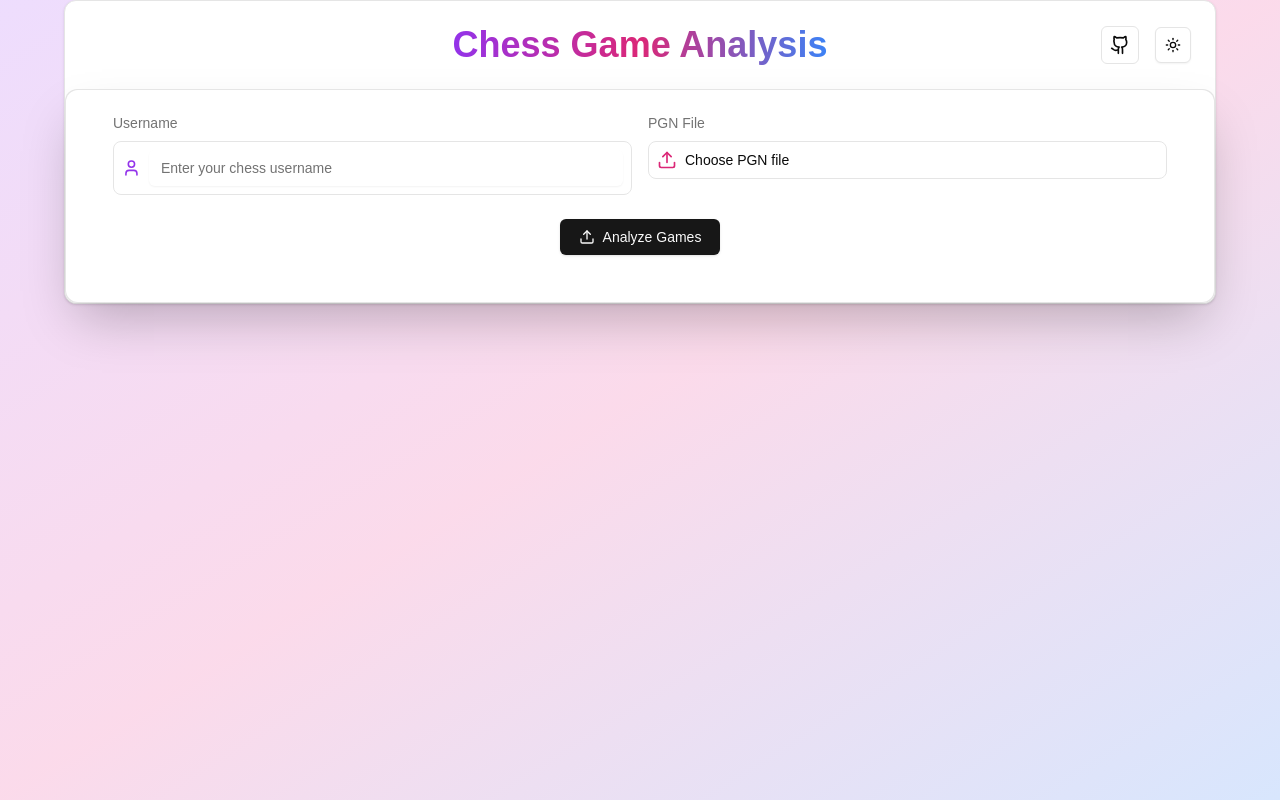
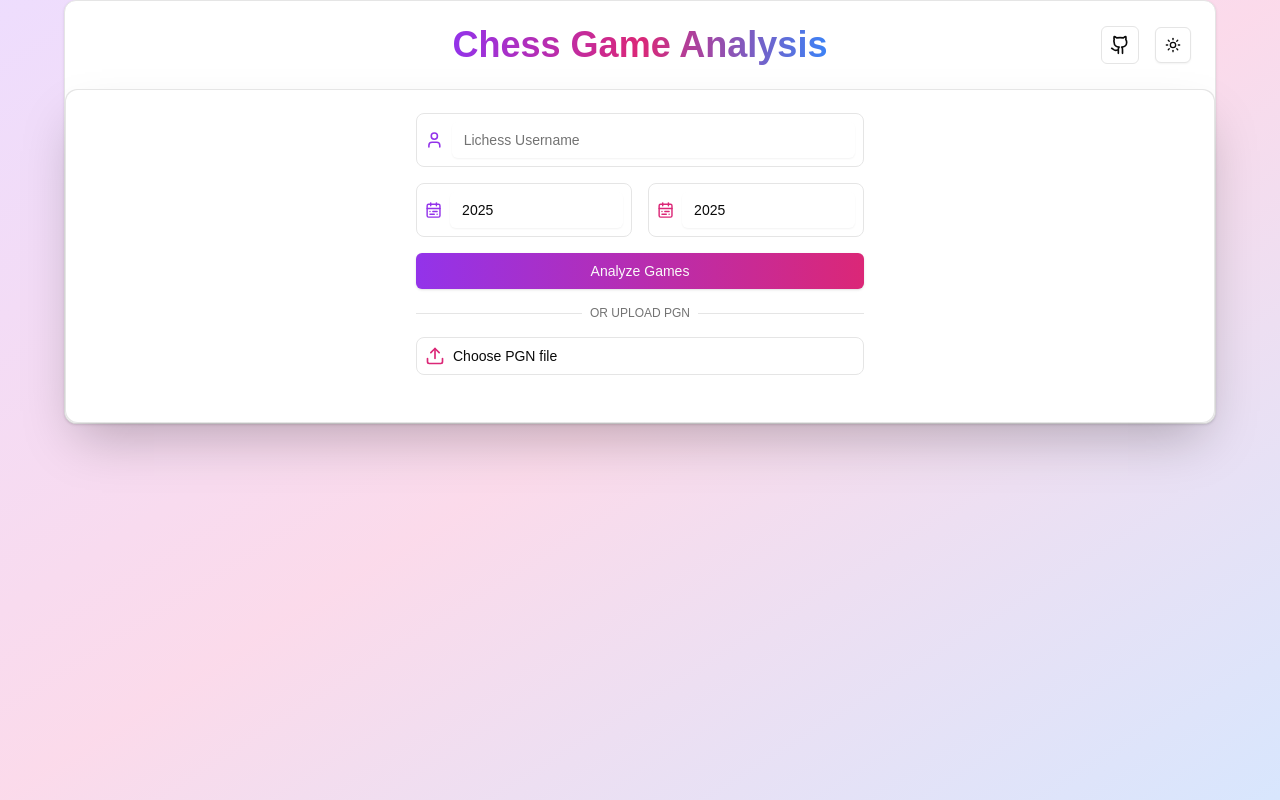
Before and after one commit to adysingh5711/LichessYearInReview, a Next.js app: page / in a window 1280 px wide. Built offline with nearby package versions, Linux system fonts and the light colour scheme.

Commit message:
updated program to use the API

```diff
--- a/components/chess-analyzer.tsx
+++ b/components/chess-analyzer.tsx
@@ -42,6 +42,7 @@ import {
   Swords,
   Moon,
   Sun,
+  CalendarRange,
 } from "lucide-react";
 
 // Types
@@ -83,6 +84,9 @@ const ChessAnalyzer = () => {
   const [showShareModal, setShowShareModal] = useState(false);
   const { theme } = useTheme();
   const router = useRouter();
+  const [startYear, setStartYear] = useState(new Date().getFullYear().toString());
+  const [endYear, setEndYear] = useState(new Date().getFullYear().toString());
+  const [isFetching, setIsFetching] = useState(false);
 
   // Calculated values
   const totalGames = stats
@@ -130,9 +134,50 @@ const ChessAnalyzer = () => {
     }
   };
 
-  const handleAnalyze = async () => {
-    if (!username || !file) {
-      setError("Please provide both username and PGN file");
+  const handleFetchGames = async () => {
+    // If a file is already uploaded, analyze it directly
+    if (file) {
+      await handleAnalyze();
+      return;
+    }
+
+    if (!username) {
+      setError("Please provide a username");
+      return;
+    }
+
+    setIsFetching(true);
+    setError("");
+
+    try {
+      const response = await fetch(`/api/fetch-games?username=${username}&startYear=${startYear}&endYear=${endYear}`);
+
+      if (!response.ok) {
+        throw new Error(await response.text());
+      }
+
+      const games = await response.text();
+      const newFile = new File([games], 'lichess_games.pgn', { type: 'application/x-chess-pgn' });
+      setFile(newFile);
+
+      // Proceed with analysis
+      await handleAnalyze(newFile);
+    } catch (err) {
+      setError("Failed to fetch games from Lichess. Please upload your PGN file instead.");
+    } finally {
+      setIsFetching(false);
+    }
+  };
+
+  const handleAnalyze = async (providedFile?: File) => {
+    if (!username) {
+      setError("Please provide a username");
+      return;
+    }
+
+    const fileToAnalyze = providedFile || file;
+    if (!fileToAnalyze) {
+      setError("Please either upload a PGN file or fetch games from Lichess");
       return;
     }
 
@@ -141,7 +186,7 @@ const ChessAnalyzer = () => {
 
     try {
       const formData = new FormData();
-      formData.append("file", file);
+      formData.append("file", fileToAnalyze);
       formData.append("username", username);
 
       const response = await fetch("/api/analyze", {
@@ -520,70 +565,86 @@ const ChessAnalyzer = () => {
             gradientColor={theme === "dark" ? "#262626" : "#f3f4f6"}
           >
             <CardContent>
-              <div className="grid gap-6">
-                <div className="flex gap-4 flex-col md:flex-row">
-                  <div className="flex-1">
-                    <label className="block text-sm font-medium mb-2 text-muted-foreground">
-                      Username
-                    </label>
-                    <div className="relative group z-20">
-                      <div className="absolute inset-0 bg-gradient-to-r from-purple-500/20 to-pink-500/20 rounded-lg transition-opacity opacity-0 group-hover:opacity-100" />
+              <div className="space-y-4 w-full max-w-md mx-auto">
+                <div className="relative group">
+                  <div className="absolute inset-0 bg-gradient-to-r from-purple-500/20 to-pink-500/20 rounded-lg transition-opacity opacity-0 group-hover:opacity-100"></div>
                   <div className="relative flex gap-2 items-center bg-background/50 backdrop-blur-sm rounded-lg p-2 border">
                     <User className="w-5 h-5 text-purple-600" />
                     <Input
-                          placeholder="Enter your chess username"
+                      type="text"
+                      placeholder="Lichess Username"
                       value={username}
                       onChange={(e) => setUsername(e.target.value)}
                       className="border-0 bg-transparent focus-visible:ring-0"
                     />
                   </div>
                 </div>
+
+                <div className="grid grid-cols-2 gap-4">
+                  <div className="relative group">
+                    <div className="absolute inset-0 bg-gradient-to-r from-purple-500/20 to-pink-500/20 rounded-lg transition-opacity opacity-0 group-hover:opacity-100"></div>
+                    <div className="relative flex gap-2 items-center bg-background/50 backdrop-blur-sm rounded-lg p-2 border">
+                      <CalendarRange className="w-5 h-5 text-purple-600" />
+                      <Input
+                        type="number"
+                        placeholder="Start Year"
+                        value={startYear}
+                        onChange={(e) => setStartYear(e.target.value)}
+                        min="2010"
+                        max={new Date().getFullYear()}
+                        className="border-0 bg-transparent focus-visible:ring-0"
+                      />
                     </div>
-                  <div className="flex-1">
-                    <label className="block text-sm font-medium mb-2 text-muted-foreground">
-                      PGN File
-                    </label>
-                    <div className="relative group z-20">
-                      <label className="relative flex gap-2 items-center cursor-pointer bg-background/50 backdrop-blur-sm rounded-lg p-2 border hover:bg-accent transition-colors">
-                        <div className="absolute inset-0 bg-gradient-to-r from-purple-500/20 to-pink-500/20 rounded-lg transition-opacity opacity-0 group-hover:opacity-100" />
+                  </div>
+                  <div className="relative group">
+                    <div className="absolute inset-0 bg-gradient-to-r from-purple-500/20 to-pink-500/20 rounded-lg transition-opacity opacity-0 group-hover:opacity-100"></div>
+                    <div className="relative flex gap-2 items-center bg-background/50 backdrop-blur-sm rounded-lg p-2 border">
+                      <CalendarRange className="w-5 h-5 text-pink-600" />
+                      <Input
+                        type="number"
+                        placeholder="End Year"
+                        value={endYear}
+                        onChange={(e) => setEndYear(e.target.value)}
+                        min="2010"
+                        max={new Date().getFullYear()}
+                        className="border-0 bg-transparent focus-visible:ring-0"
+                      />
+                    </div>
+                  </div>
+                </div>
+
+                <Button
+                  className="w-full bg-gradient-to-r from-purple-600 to-pink-600 hover:from-purple-700 hover:to-pink-700"
+                  onClick={handleFetchGames}
+                  disabled={isFetching || loading}
+                >
+                  {isFetching ? "Fetching..." : loading ? "Analyzing..." : "Analyze Games"}
+                </Button>
+
+                <div className="relative">
+                  <div className="absolute inset-0 flex items-center">
+                    <span className="w-full border-t" />
+                  </div>
+                  <div className="relative flex justify-center text-xs uppercase">
+                    <span className="bg-background px-2 text-muted-foreground">
+                      Or Upload PGN
+                    </span>
+                  </div>
+                </div>
+
+                <div className="relative group">
+                  <div className="absolute inset-0 bg-gradient-to-r from-purple-500/20 to-pink-500/20 rounded-lg transition-opacity opacity-0 group-hover:opacity-100"></div>
+                  <label htmlFor="pgn-upload" className="relative flex gap-2 items-center cursor-pointer bg-background/50 backdrop-blur-sm rounded-lg p-2 border">
                     <Upload className="w-5 h-5 text-pink-600" />
-                        <span className="text-sm">
-                          {file ? file.name : "Choose PGN file"}
-                        </span>
+                    <span className="text-sm">Choose PGN file</span>
                     <Input
+                      id="pgn-upload"
                       type="file"
                       accept=".pgn"
                       onChange={handleFileChange}
                       className="hidden"
                     />
                   </label>
-                    </div>
-                  </div>
-                </div>
-
-                <div className="flex justify-center gap-4">
-                  <Button onClick={handleAnalyze} disabled={loading} className="w-40">
-                    {loading ? (
-                      <div className="flex items-center gap-2">
-                        <div className="animate-spin rounded-full h-4 w-4 border-b-2 border-white dark:border-gray-300" />
-                        Analyzing...
-                      </div>
-                    ) : (
-                      <div className="flex items-center gap-2">
-                        <Upload className="w-4 h-4" />
-                        Analyze Games
-                      </div>
-                    )}
-                  </Button>
-
-                  {stats && (
-                    <Button
-                      onClick={handleShare}
-                      className="w-48 bg-gradient-to-r from-purple-500 to-pink-500 hover:from-purple-600 hover:to-pink-600 text-white"
-                    >
-                      Share Your Chess Year
-                    </Button>
-                  )}
                 </div>
 
                 {error && (
@@ -596,11 +657,9 @@ const ChessAnalyzer = () => {
           </ChartMagicCard>
         </Card>
 
-
-        {/* Tabs and other content remain the same */}
-
         {stats && (
           <Tabs defaultValue="overview" className="space-y-4">
+            <div className="flex justify-between items-center">
               <TabsList className="grid w-full grid-cols-5">
                 <TabsTrigger value="overview">Overview</TabsTrigger>
                 <TabsTrigger value="openings">Openings</TabsTrigger>
@@ -608,6 +667,13 @@ const ChessAnalyzer = () => {
                 <TabsTrigger value="performance">Performance</TabsTrigger>
                 <TabsTrigger value="headToHead">Matchups</TabsTrigger>
               </TabsList>
+              <Button
+                onClick={handleShare}
+                className="ml-4 bg-gradient-to-r from-purple-500 to-pink-500 hover:from-purple-600 hover:to-pink-600"
+              >
+                Share Stats
+              </Button>
+            </div>
             <TabsContent value="overview">
               <div className="grid grid-cols-1 md:grid-cols-2 lg:grid-cols-3 xl:grid-cols-3 gap-4">
                 <MagicCard
@@ -1039,13 +1105,11 @@ const ChessAnalyzer = () => {
                             label="Most Played"
                             value={filteredOpponents[0]?.opponent}
                             truncate
-                            className="max-w-[200px]"
                           />
                           <StatItem
                             label="Most Wins Against"
                             value={[...filteredOpponents].sort((a, b) => b.wins - a.wins)[0]?.opponent}
                             truncate
-                            className="max-w-[200px]"
                           />
                         </div>
                       </StatBlock>
--- a/lib/pgn-parser.ts
+++ b/lib/pgn-parser.ts
@@ -39,7 +39,8 @@ export const parseGame = (pgnText: string): GameStats[] => {
 
   for (let gameText of gameTexts) {
     try {
-      chess.loadPgn(gameText);
+      // Enable sloppy mode to handle check symbols and non-strict SAN
+      chess.loadPgn(gameText, { strict: false });
       const headers = chess.header();
 
       // Validate required fields
@@ -66,6 +67,7 @@ export const parseGame = (pgnText: string): GameStats[] => {
       continue;
     }
   }
+
   games.sort((a, b) => a.date!.getTime() - b.date!.getTime());
   return games;
 };
--- a/package.json
+++ b/package.json
@@ -20,7 +20,7 @@
     "@radix-ui/react-tabs": "^1.1.2",
     "@types/chess.js": "^0.13.7",
     "ajv": "^8.17.1",
-    "chess.js": "^1.0.0-beta.8",
+    "chess.js": "^1.0.0",
     "class-variance-authority": "^0.7.1",
     "clsx": "^2.1.1",
     "html-to-image": "^1.11.11",
```
Also changed, not shown: app/api/fetch-games/route.ts (+60 -4 lines), 1 other file (tests, documents, lock files or other folders). Lines whose indentation alone changed are shown as unchanged.
